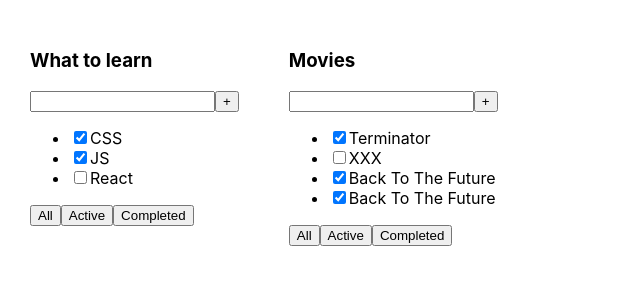
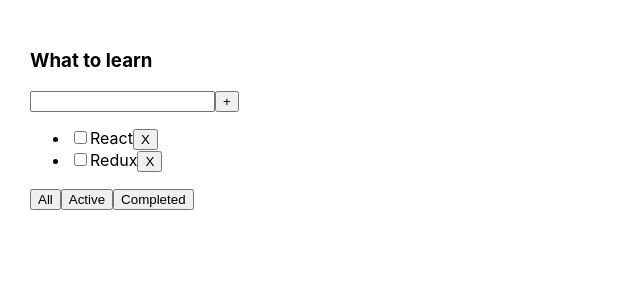
Before and after one commit to msaserj/it-incubator-todolist-temp, a React (Create React App) app: page / in a window 1280 px wide. Shown: the top 300 px of the page, without its empty margins (0-640 px from the left). Built offline with nearby package versions, Linux system fonts and the light colour scheme.

Commit message:
Todolist for students 02 FilterValuesTypes

```diff
--- a/src/App.tsx
+++ b/src/App.tsx
@@ -1,27 +1,43 @@
-import React from 'react';
+import React, {useState} from 'react';
 import './App.css';
 import {TaskType, TodoList} from "./TodoList";
 
+export type FilterValuesType = "all" | "completed" | "active"
+
 function App() {
 
-    let tasks1: Array<TaskType> = [
+    let [tasks, setTasks] = useState<Array<TaskType>>([
         {id: 1, title: "CSS", isDone: true},
         {id: 2, title: "JS", isDone: true},
-        {id: 3, title: "React", isDone: false}
-    ]
+        {id: 3, title: "React", isDone: false},
+        {id: 4, title: "Redux", isDone: false}
+    ]);
+    let [filter, setFilter] = useState<FilterValuesType>("active");
 
-    let tasks2: Array<TaskType> = [
-        {id: 1, title: "Terminator", isDone: true},
-        {id: 2, title: "XXX", isDone: false},
-        {id: 3, title: "Back To The Future", isDone: true},
-        {id: 4, title: "Back To The Future", isDone: true}
+    function removeTask(id: number) {
+        let filteredTasks = tasks.filter(t => t.id !== id)
+        setTasks(filteredTasks)
+    }
 
-    ]
+    function changeFilter(value: FilterValuesType) {
+        setFilter(value);
+    }
+
+    let tasksForTodoList = tasks;
+    if (filter === "completed") {
+        tasksForTodoList = tasks.filter(t => t.isDone);
+    }
+    if (filter === "active") {
+        tasksForTodoList = tasks.filter(t => !t.isDone);
+    }
 
     return (
         <div className="App">
-            <TodoList title="What to learn" tasks={tasks1} />
-            <TodoList title="Movies" tasks={tasks2} />
+            <TodoList title="What to learn"
+                      tasks={tasksForTodoList}
+                      removeTask={removeTask}
+                      changeFilter={changeFilter}
+            />
         </div>
     );
 }
--- a/src/TodoList.tsx
+++ b/src/TodoList.tsx
@@ -1,4 +1,6 @@
 import React from "react";
+import {FilterValuesType} from "./App";
+
 
 export type TaskType = {
     id: number
@@ -9,6 +11,8 @@
 type PropsType = {
     title: string
     tasks: Array<TaskType>
+    removeTask: (id: number) => void
+    changeFilter: (value: FilterValuesType) => void
 }
 
 export function TodoList(props: PropsType) {
@@ -26,14 +30,15 @@
                         return <li>
                             <input type="checkbox" checked={t.isDone}/>
                             <span>{t.title}</span>
+                            <button onClick={() => { props.removeTask(t.id)}}>X</button>
                         </li>
                     })
                 }
             </ul>
             <div>
-                <button>All</button>
-                <button>Active</button>
-                <button>Completed</button>
+                <button onClick={() => {props.changeFilter("all")}}>All</button>
+                <button onClick={() => {props.changeFilter("active")}}>Active</button>
+                <button onClick={() => {props.changeFilter("completed")}}>Completed</button>
             </div>
         </div>
     )
```
